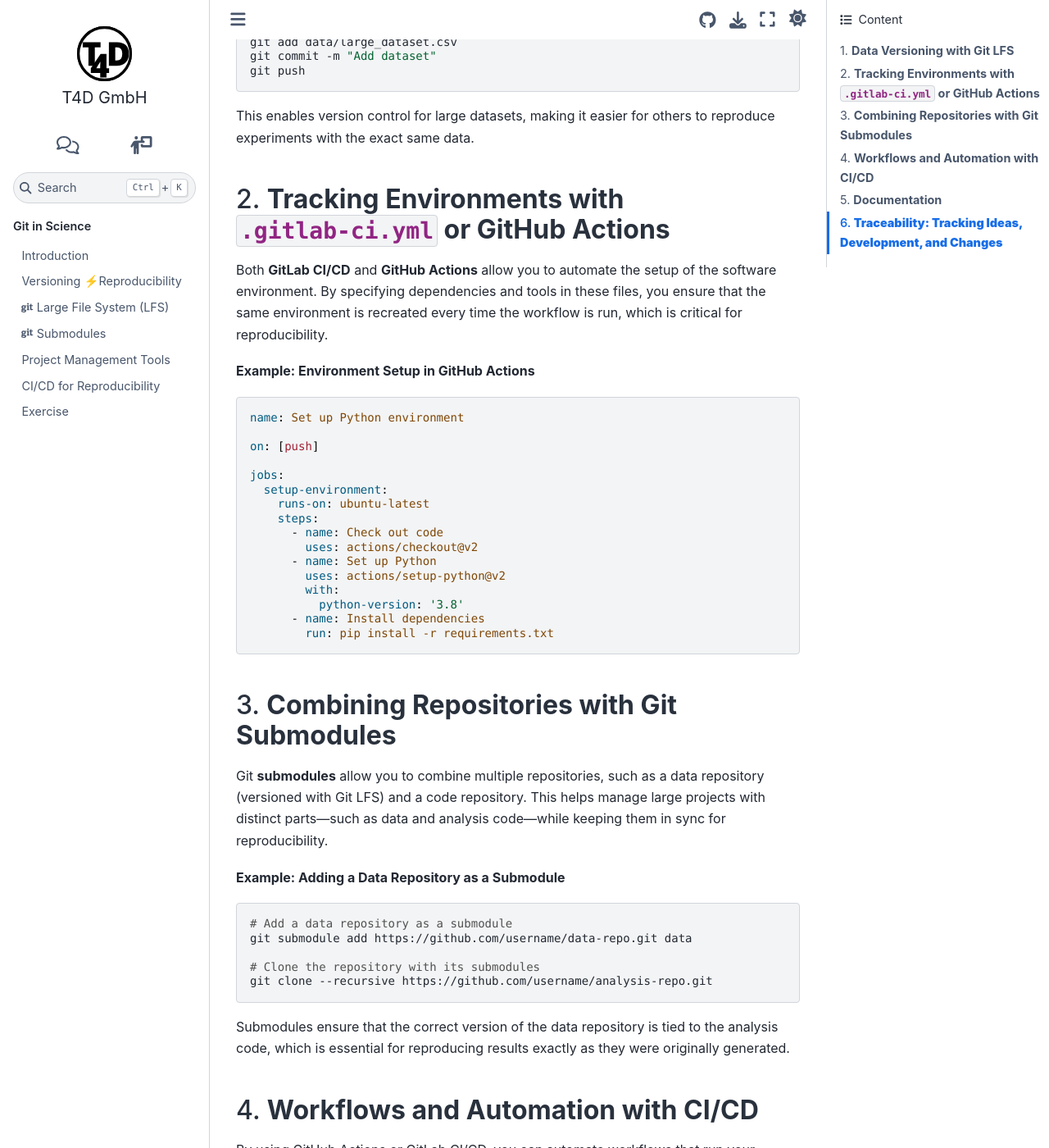
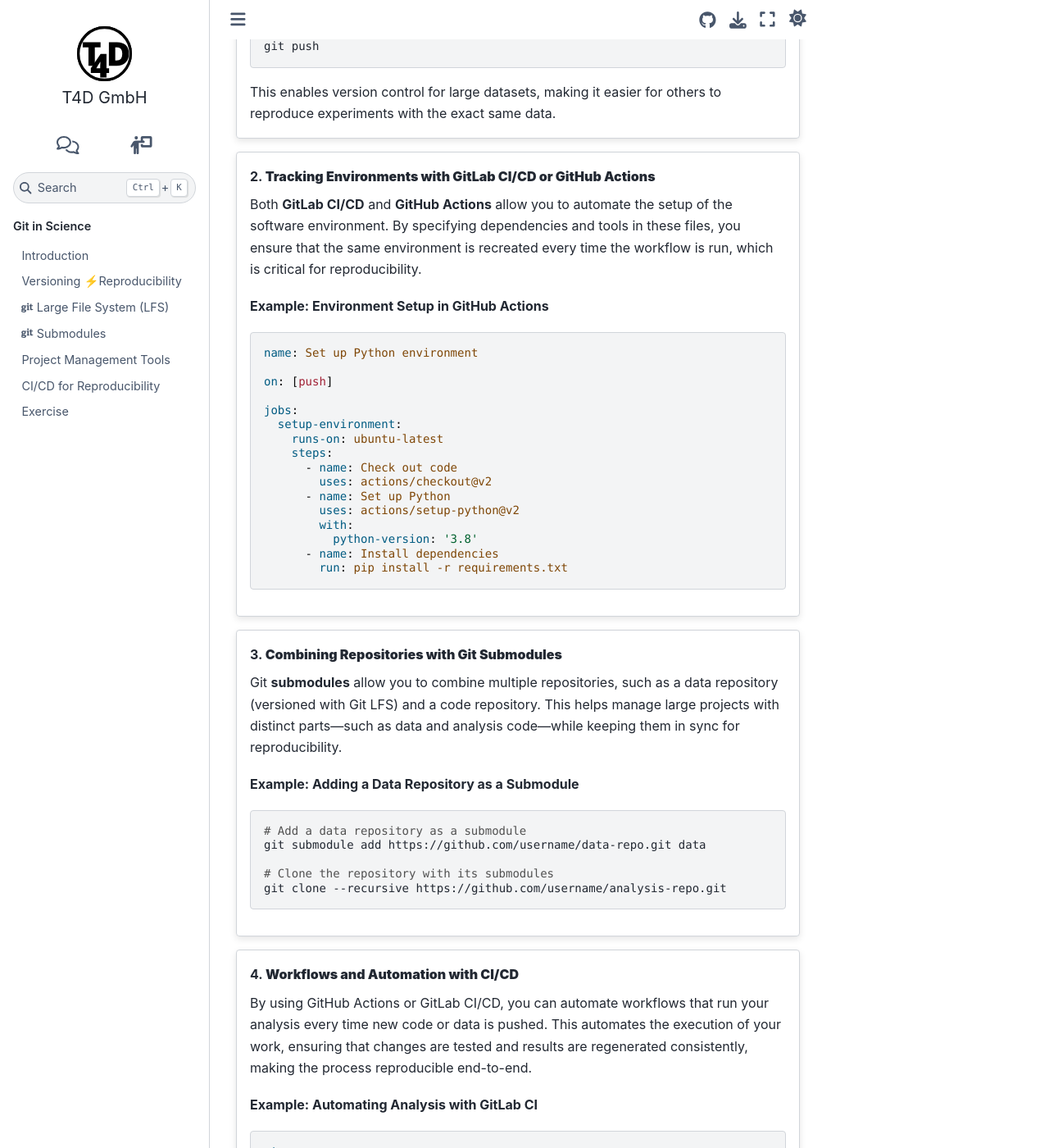
Before and after one commit to t4d-gmbh/git-and-science, a Sphinx documentation site: the page built from source/content/versioning_vs_reproducibility/remote_services.md, in a window 1280 px wide and 1400 px high, scrolled down 527 px. Shown: the whole window at 82% size. Built offline with Sphinx 7.4.7 and the Sphinx Book theme 1.1.4, drawn with Linux system fonts in a browser that asks for light colours; the version number could not be read and is left out; some of the changed text lies outside the part shown.

Commit message:
reduced slide content

````diff
--- a/source/content/versioning_vs_reproducibility/remote_services.md
+++ b/source/content/versioning_vs_reproducibility/remote_services.md
@@ -1,6 +1,7 @@
 ### How Remote Services like GitHub or GitLab Bridge the Gap
 
-#### 1. **Data Versioning with Git LFS**
+:::{card} 1. **Data Versioning with Git LFS**
+{% if page %}
 **Git Large File Storage (Git LFS)** allows you to version large files that would otherwise slow down Git. Git LFS stores large files (such as datasets, images, or models) in a remote storage service but keeps a reference in the Git repository. This ensures that large datasets are versioned and can be retrieved by collaborators.
 
 **Example: Using Git LFS for Data Versioning**
@@ -20,7 +21,12 @@
 
 This enables version control for large datasets, making it easier for others to reproduce experiments with the exact same data.
 
-#### 2. **Tracking Environments with `.gitlab-ci.yml` or GitHub Actions**
+{% else %}
+The **Git LFS** extension allows to version large files.
+{% endif %}
+:::
+:::{card} 2. **Tracking Environments with GitLab CI/CD or GitHub Actions**
+{% if page %}
 Both **GitLab CI/CD** and **GitHub Actions** allow you to automate the setup of the software environment. By specifying dependencies and tools in these files, you ensure that the same environment is recreated every time the workflow is run, which is critical for reproducibility.
 
 **Example: Environment Setup in GitHub Actions**
@@ -43,8 +49,13 @@
       - name: Install dependencies
         run: pip install -r requirements.txt
 ```
+{% else %}
+Automated software env.-setup ensures that the same env is recreated every time the workflow is run.
+{% endif %}
+:::
 
-#### 3. **Combining Repositories with Git Submodules**
+:::{card} 3. **Combining Repositories with Git Submodules**
+{% if page %}
 Git **submodules** allow you to combine multiple repositories, such as a data repository (versioned with Git LFS) and a code repository. This helps manage large projects with distinct parts—such as data and analysis code—while keeping them in sync for reproducibility.
 
 **Example: Adding a Data Repository as a Submodule**
@@ -56,10 +67,13 @@
 # Clone the repository with its submodules
 git clone --recursive https://github.com/username/analysis-repo.git
 ```
+{% else %}
+Git **submodules** combine multiple repositories, such as a data and a code repo.
+{% endif %}
+:::
 
-Submodules ensure that the correct version of the data repository is tied to the analysis code, which is essential for reproducing results exactly as they were originally generated.
-
-#### 4. **Workflows and Automation with CI/CD**
+:::{card} 4. **Workflows and Automation with CI/CD**
+{% if page %}
 By using GitHub Actions or GitLab CI/CD, you can automate workflows that run your analysis every time new code or data is pushed. This automates the execution of your work, ensuring that changes are tested and results are regenerated consistently, making the process reproducible end-to-end.
 
 **Example: Automating Analysis with GitLab CI**
@@ -79,11 +93,21 @@
   script:
     - python analyze_data.py cleaned_data.csv results.csv
 ```
+{% else %}
+CI/CD tools automate workflows that run analyses to ensure consistent testing and result regeneration.
+{% endif %}
+:::
 
-#### 5. **Documentation**
+:::{card} 5. **Documentation**
+{% if page %}
 Tools like GitHub and GitLab provide ways to document workflows using README files, wikis, or markdown-based documentation. Clear instructions on how to clone the repository, set up the environment, and run the analysis help ensure that others can reproduce the results.
+{% else %}
+Document workflows for reproducibility using Wikis, or `*.md`-based documentation.
+{% endif %}
+:::
 
-#### 6. **Traceability: Tracking Ideas, Development, and Changes**
+:::{card} 6. **Traceability: Tracking Ideas, Development, and Changes**
+{% if page %}
 Traceability goes beyond reproducibility by not only ensuring that an experiment or analysis can be repeated with the same inputs and processes to get the same results but also by providing full visibility into the entire development process, including the reasoning behind changes, decisions, and workflows.
 
 Remote services like **GitHub** and **GitLab** offer built-in tools like **issues**, **merge requests** (GitLab), **pull requests** (GitHub), and **news feeds** that help track the development process. These tools allow you to associate code changes with specific ideas or goals, providing a clear narrative that helps others understand how decisions were made and why certain changes occurred.
@@ -93,5 +117,7 @@
 - **Issue Tracking**: Log new ideas or bugs that need to be addressed.
 - **Merge Requests**: Review code changes linked to specific issues.
 - **Commit History**: Track every commit, showing which issue or merge request prompted the change.
-
-This allows anyone revisiting the project to trace the evolution of the analysis, from the initial idea (captured in an issue) to the final implementation (tracked in a merge request).
+{% else %}
+Providing full visibility into the entire development process.
+{% endif %}
+:::
````
